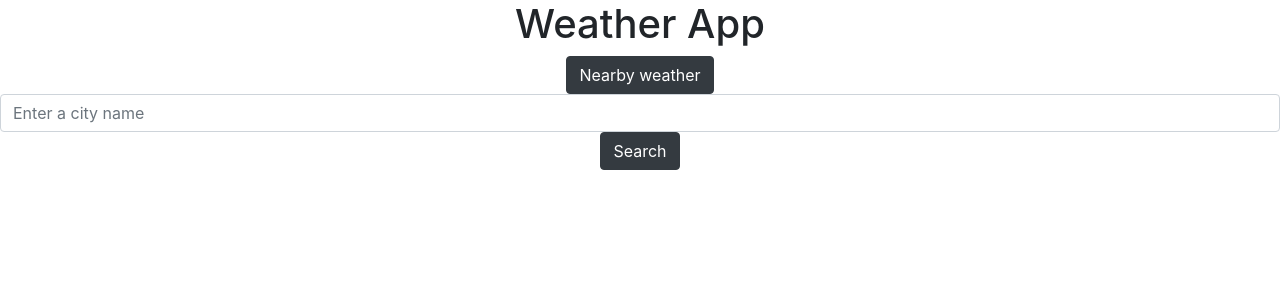
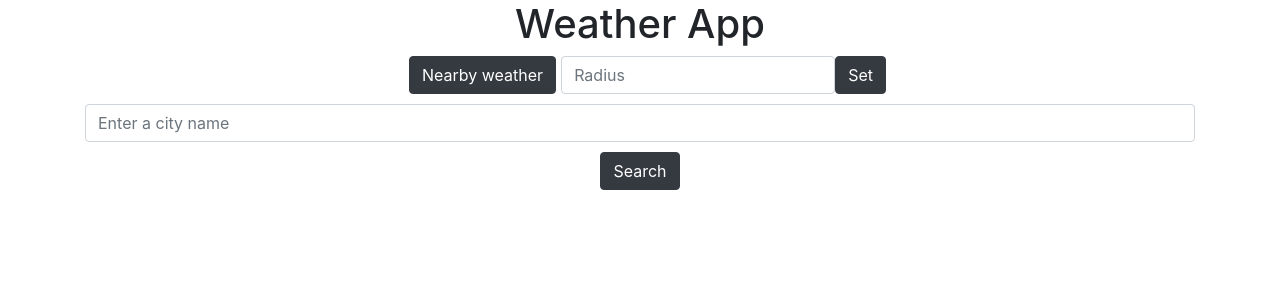
Before and after one commit to sabyanna/react-weather-app, a React (Create React App) app: page / in a window 1280 px wide. Shown: the top 300 px of the page. Built offline with nearby package versions, Linux system fonts and the light colour scheme.

Commit message:
radius added

```diff
--- a/src/App.js
+++ b/src/App.js
@@ -1,8 +1,9 @@
 import React, { useState } from 'react';
 import './App.css';
-import LocateButton from './components/LocateButton';
+import NearByWeatherButton from './components/NearByWeatherButton';
 import WeatherTable from './components/WeatherTable';
 import Search from './components/Search';
+import RadiusInput from './components/RadiusInput';
 
 function App() {
   const [ locationsWeatherData, setLocationsWeatherData ] = useState();
@@ -11,12 +12,20 @@ function App() {
     <div className="App">
       <header className="App-header">
         <h1>Weather App</h1>
-        <LocateButton setLocationsWeatherData={ setLocationsWeatherData } />
-        <Search setLocationsWeatherData={ setLocationsWeatherData } />
-        { locationsWeatherData &&
-          <WeatherTable nearbyWeather={ locationsWeatherData }/>
-        }
-
+        <div className="container">
+          <div className="row justify-content-md-center" style={{marginBottom: '10px'}}>
+            <div>
+              <NearByWeatherButton setLocationsWeatherData={ setLocationsWeatherData } />
+            </div>
+            <div>
+              <RadiusInput setLocationsWeatherData={ setLocationsWeatherData } />
+            </div>
+          </div>
+          <Search setLocationsWeatherData={ setLocationsWeatherData } />
+          { locationsWeatherData &&
+            <WeatherTable nearbyWeather={ locationsWeatherData }/>
+          }
+        </div>
       </header>
     </div>
   );
--- a/src/components/LocateButton.js
+++ /dev/null
@@ -1,19 +0,0 @@
-import React from 'react';
-import { getWeatherData } from '../functions';
-
-const LocateButton = ({ setLocationsWeatherData }) => {
-  const handleGetNearbyWeather = async () => {
-    const weatherData = await getWeatherData();
-    setLocationsWeatherData(weatherData);
-  }
-
-  return (
-    <>
-      <button type="button" className="btn btn-dark" onClick={ handleGetNearbyWeather }>
-        Nearby weather
-      </button>
-    </>
-  )
-};
-
-export default LocateButton;
--- /dev/null
+++ b/src/components/NearByWeatherButton.js
@@ -0,0 +1,27 @@
+import React from 'react';
+import { getNearybyWeather } from '../functions';
+
+const NearByWeatherButton = ({ setLocationsWeatherData }) => {
+  const handleGetNearbyWeather = async () => {
+    try {
+      const weatherData = await getNearybyWeather();
+      setLocationsWeatherData(weatherData);
+    } catch {
+      alert('Error');
+    }
+  }
+
+  return (
+    <>
+      <button type="button"
+        className="btn btn-dark"
+        onClick={ handleGetNearbyWeather }
+        style={{marginRight: "20px"}}
+      >
+        Nearby weather
+      </button>
+    </>
+  )
+};
+
+export default NearByWeatherButton;
--- /dev/null
+++ b/src/components/RadiusInput.js
@@ -0,0 +1,41 @@
+import React, { useState } from 'react';
+import { getNearybyWeather } from '../functions';
+
+const RadiusInput = ({ setLocationsWeatherData }) => {
+  const [ radius, setRadius ] = useState();
+
+  const handleSetRadius = async () => {
+    try {
+      const weatherData = await getNearybyWeather(radius);
+      setLocationsWeatherData(weatherData);
+    } catch {
+      alert('Error');
+    }
+  }
+
+  const handleOnChangeRadius = event => {
+    setRadius(event.target.value);
+  };
+
+  return (
+    <>
+      <div className="row">
+        <div>
+          <input
+            type="number"
+            className="form-control"
+            placeholder='Radius'
+            onChange={ handleOnChangeRadius }>
+          </input>
+        </div>
+        <div>
+          <button type="button" className="btn btn-dark" onClick={ handleSetRadius } style={{margin: '0'}}>
+            Set
+          </button>
+        </div>
+      </div>
+    </>
+  )
+};
+
+export default RadiusInput;
--- a/src/components/Search.js
+++ b/src/components/Search.js
@@ -6,12 +6,16 @@ const Search = ({ setLocationsWeatherData }) => {
   const [ error, setError ] = useState();
 
   const handleSearchLocation = async () => {
+    try {
       const weatherData = await getLocationWeatherByName(locationName);
       if (weatherData.message) {
         setError(weatherData.message)
       } else {
         setLocationsWeatherData([ weatherData ]);
         setError();
+      }
+    } catch {
+      alert('Error');
     }
   }
 
@@ -25,13 +29,14 @@ const Search = ({ setLocationsWeatherData }) => {
         type="text"
         className="form-control"
         placeholder='Enter a city name'
-        onChange={ handleOnChangeName }>
+        onChange={ handleOnChangeName }
+        style={{marginBottom: "10px"}}>
       </input>
       <button type="button" className="btn btn-dark" onClick={ handleSearchLocation }>
         Search
       </button>
       { error &&
-        <div class="alert alert-danger" role="alert">
+        <div className="alert alert-danger" role="alert">
           { error }
         </div>
       }
--- a/src/functions.js
+++ b/src/functions.js
@@ -5,19 +5,15 @@ const getMyLocation = () => {
 }
 
 export const getLocationWeatherByName = async (locationName) => {
-  try {
-    const url = `http://api.openweathermap.org/data/2.5/weather?q=${ locationName }&appid=1ba19cef59cef00a5fa51974b914656c`
-    const response = await fetch(url);
-    const city = await response.json();
+  const url = `http://api.openweathermap.org/data/2.5/weather?q=${ locationName }&appid=1ba19cef59cef00a5fa51974b914656c`
+  const response = await fetch(url);
+  const city = await response.json();
 
-    return city;
-  } catch(error) {
-    return { error }
-  }
+  return city;
 }
 
-const getNearbyPlaces = async (latitude, longitude) => {
-  const url = `http://api.geonames.org/findNearbyPlaceNameJSON?lat=${latitude}&lng=${longitude}&username=eggdice&radius=10`
+const getNearbyPlaces = async (latitude, longitude, radius) => {
+  const url = `http://api.geonames.org/findNearbyPlaceNameJSON?lat=${latitude}&lng=${longitude}&username=eggdice&radius=${radius || 10}&maxRows=${radius || 10}`
   const response = await fetch(url);
   const nearby = await response.json();
 
@@ -33,18 +29,18 @@ const getNearbyWeather = async (nearbyPlaces) => {
 
       return placeWeather;
     })
-  )
+  );
 
   return nearbyWeather;
 }
 
-export const getWeatherData = async () => {
+export const getNearybyWeather = async (radius) => {
   const myLocation = await getMyLocation();
 
   const latitude  = myLocation.coords.latitude;
   const longitude = myLocation.coords.longitude;
 
-  const nearby = await getNearbyPlaces(latitude, longitude);
+  const nearby = await getNearbyPlaces(latitude, longitude, radius);
 
   const nearbyWeather = await getNearbyWeather(nearby);
 
```
Lines whose indentation alone changed are shown as unchanged.
